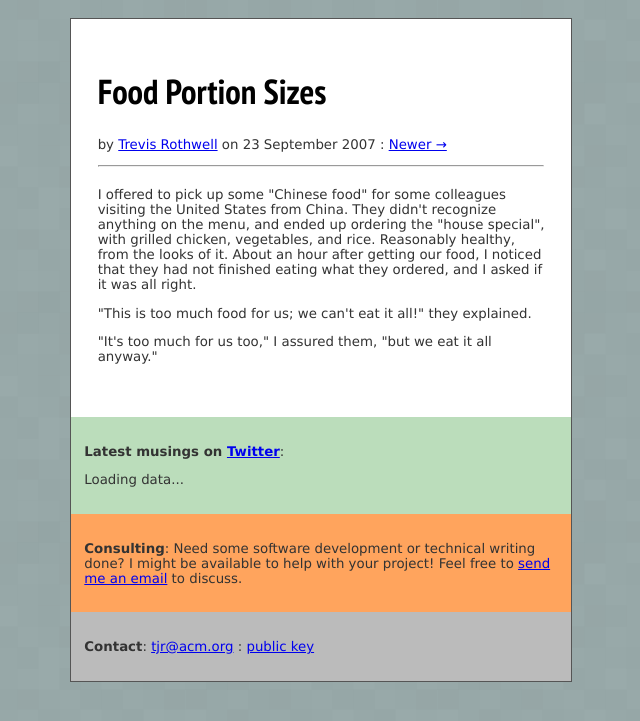
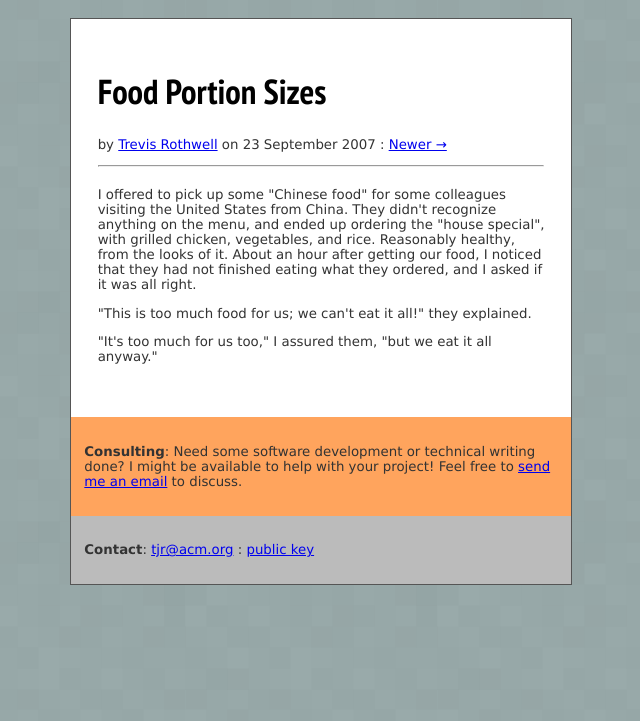
Before and after one commit to tjr/tjr.github.com, a Jekyll site: the page built from _posts/2007-09-23-food-portion-sizes.html, in a window 1280 px wide. Shown: the top 721 px of the page, without its empty margins (319-959 px from the left). Built offline with Jekyll 4.4.1, drawn with Linux system fonts in a browser that asks for light colours.

Commit message:
updated weblog layouts

```diff
--- a/_layouts/weblogentry.html
+++ b/_layouts/weblogentry.html
@@ -3,27 +3,6 @@
 <head>
 <title>{{ page.title }} >> Trevis Rothwell's weblog</title>
 <link rel="stylesheet" href="/css/modern.css" media="all" title="Default" charset="utf-8"/>
-
-<script language="javascript" src="/tweet/jquery-1.3.1.min.js" type="text/javascript"></script>
-<script language="javascript" src="/tweet/jquery.tweet.js" type="text/javascript"></script>
-
-<script type='text/javascript'>
-    jQuery(function($){
-        $(".tweet").tweet({
-            username: "trevisr",
-            join_text: "auto",
-            avatar_size: 0,
-            auto_join_text_default: "",
-            auto_join_text_ed: "",
-            auto_join_text_ing: "",
-            auto_join_text_reply: "",
-            auto_join_text_url: "",
-            count: 3,
-            loading_text: "Loading data..."
-        });
-    });
-</script>
-
 </head>
 
 <body>
@@ -51,11 +30,6 @@ by <a href="/weblog/">Trevis Rothwell</a> on
 
 </div>
 
-<div class="twitter">
-<p><b>Latest musings on <a href="http://twitter.com/trevisr/">Twitter</a></b>:</p>
-<div class="tweet"></div>
-</div>
-
 <div class="peachpuff">
 <p>
 <b>Consulting</b>: Need some software development or technical writing done?
```
